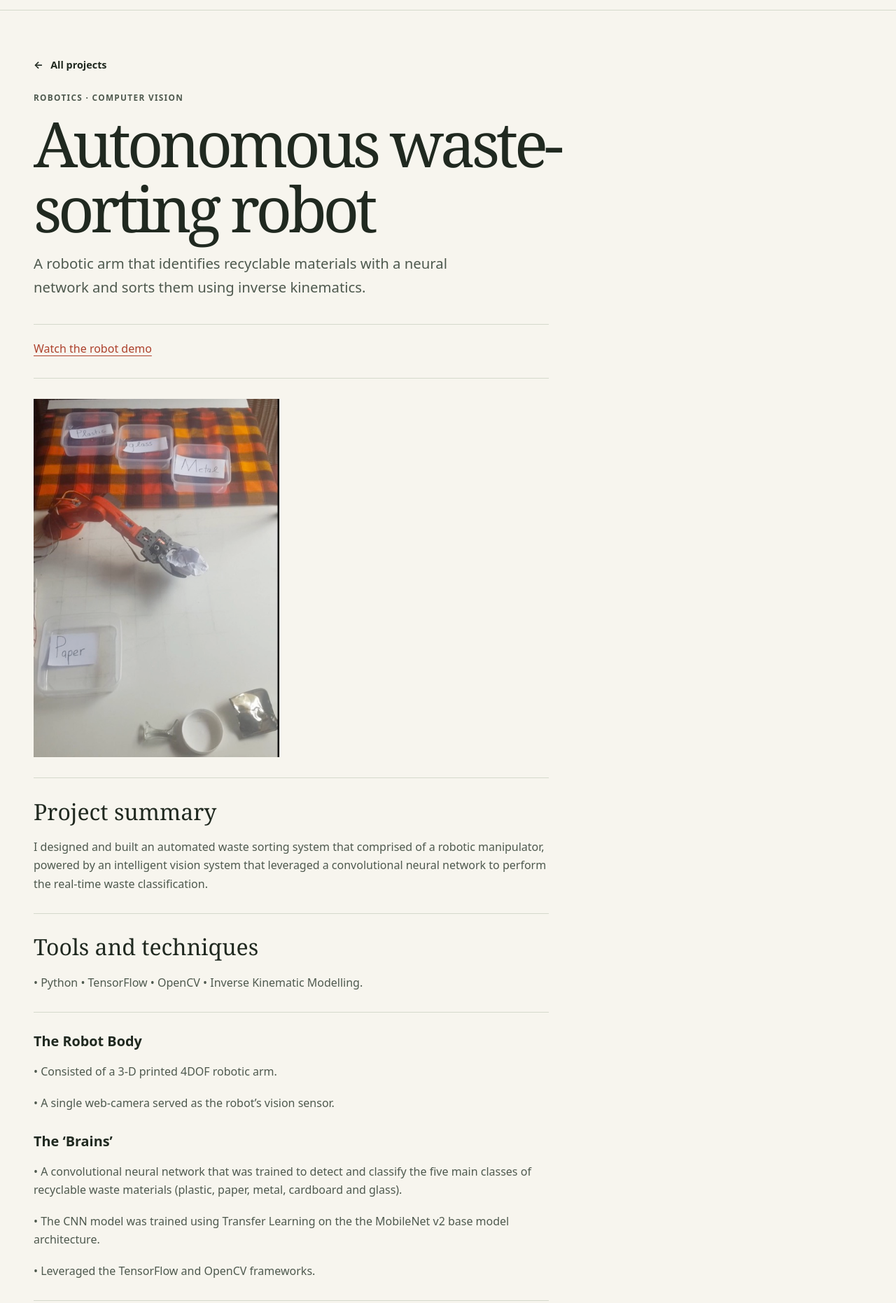
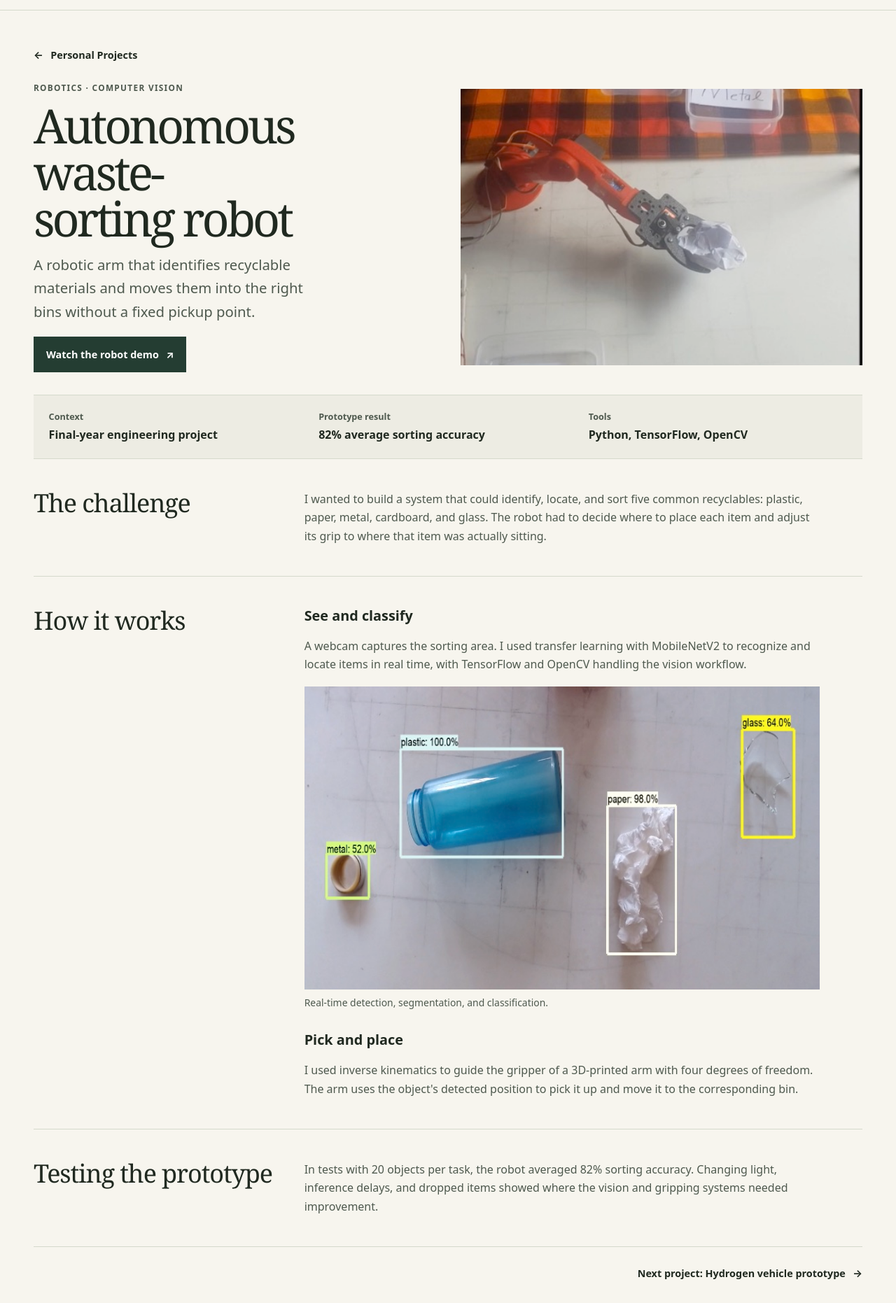
Before and after one commit to JonathanOkeke/Website, a plain HTML site: page post/project-1/index.html in a window 1280 px wide. Shown: the part 60-1922 px from the top of the page at 70% size. Drawn offline with Linux system fonts and the light colour scheme.

Commit message:
Curate personal projects and refresh case studies

```diff
--- a/post/project-1/index.html
+++ b/post/project-1/index.html
@@ -24,39 +24,53 @@
   </header>
   <main id="main" class="wrap">
     <article class="case-study">
-      <a class="back-link" href="../../post/"><span aria-hidden="true">←</span> All projects</a>
-      <p class="meta">Robotics · Computer vision</p>
-          <header class="page-intro">
-      <h1>Autonomous waste-sorting robot</h1>
-      <p class="lede">A robotic arm that identifies recyclable materials with a neural network and sorts them using inverse kinematics.</p>
+      <a class="back-link" href="../"><span aria-hidden="true">←</span> Personal Projects</a>
+      <header class="project-hero">
+        <div class="project-intro">
+          <p class="meta">Robotics · Computer vision</p>
+          <h1>Autonomous waste-sorting robot</h1>
+          <p class="lede">A robotic arm that identifies recyclable materials and moves them into the right bins without a fixed pickup point.</p>
+          <a class="button" href="https://youtu.be/jpArZs5jvVg">Watch the robot demo <span aria-hidden="true">↗</span></a>
+        </div>
+        <figure class="project-cover project-cover-robot">
+          <img src="../../images/robot_sort.jpg" alt="The robotic arm picking up a recyclable item" width="503" height="734">
+        </figure>
+      </header>
 
-    </header>
-      <div class="prose project-content"><p><a href="https://youtu.be/jpArZs5jvVg">Watch the robot demo</a></p>
-<hr>
-<figure>
-    <img src="../../images/robot_sort.jpg" alt="Waste-sorting robot prototype" loading="lazy">
-</figure>
+      <dl class="project-facts">
+        <div><dt>Context</dt><dd>Final-year engineering project</dd></div>
+        <div><dt>Prototype result</dt><dd>82% average sorting accuracy</dd></div>
+        <div><dt>Tools</dt><dd>Python, TensorFlow, OpenCV</dd></div>
+      </dl>
 
-<hr>
-<h2 id="project-summary">Project summary</h2>
-<p>I designed and built an automated waste sorting system that comprised of a robotic manipulator, powered by an intelligent vision system that leveraged a convolutional neural network to perform the real-time waste classification.</p>
-<hr>
-<h2 id="skills--technologies-utilized">Tools and techniques</h2>
-<p>•  Python •  TensorFlow •  OpenCV  •  Inverse Kinematic Modelling.</p>
-<hr>
-<h3 id="the-robot-body">The Robot Body</h3>
-<p>•  Consisted of a 3-D printed 4DOF robotic arm.</p>
-<p>• A single web-camera served as the robot&rsquo;s vision sensor.</p>
-<h3 id="the-brains">The &lsquo;Brains&rsquo;</h3>
-<p>• A convolutional neural network that was trained to detect and classify the five main classes of recyclable waste materials (plastic, paper, metal, cardboard and glass).</p>
-<p>• The CNN model was trained using Transfer Learning on the the MobileNet v2 base model architecture.</p>
-<p>• Leveraged the TensorFlow and OpenCV frameworks.</p>
-<hr>
-<figure>
-    <img src="../../images/cnn_detection.jpg" alt="Neural network detecting recyclable waste" loading="lazy">
-    <figcaption>Real-time detection, segmentation, and classification.</figcaption>
-</figure>
-      </div>
+      <section class="project-section" aria-labelledby="project-summary">
+        <h2 id="project-summary">The challenge</h2>
+        <div class="prose">
+          <p>I wanted to build a system that could identify, locate, and sort five common recyclables: plastic, paper, metal, cardboard, and glass. The robot had to decide where to place each item and adjust its grip to where that item was actually sitting.</p>
+        </div>
+      </section>
+
+      <section class="project-section" aria-labelledby="skills--technologies-utilized">
+        <h2 id="skills--technologies-utilized">How it works</h2>
+        <div class="prose">
+          <h3 id="the-brains">See and classify</h3>
+          <p>A webcam captures the sorting area. I used transfer learning with MobileNetV2 to recognize and locate items in real time, with TensorFlow and OpenCV handling the vision workflow.</p>
+          <figure>
+            <img src="../../images/cnn_detection.jpg" alt="The vision system segmenting and labelling objects" width="765" height="450" loading="lazy">
+            <figcaption>Real-time detection, segmentation, and classification.</figcaption>
+          </figure>
+          <h3 id="the-robot-body">Pick and place</h3>
+          <p>I used inverse kinematics to guide the gripper of a 3D-printed arm with four degrees of freedom. The arm uses the object's detected position to pick it up and move it to the corresponding bin.</p>
+        </div>
+      </section>
+
+      <section class="project-section" aria-labelledby="robot-results">
+        <h2 id="robot-results">Testing the prototype</h2>
+        <div class="prose">
+          <p>In tests with 20 objects per task, the robot averaged 82% sorting accuracy. Changing light, inference delays, and dropped items showed where the vision and gripping systems needed improvement.</p>
+        </div>
+      </section>
+      <p class="project-next"><a class="text-link" href="../project-3/">Next project: Hydrogen vehicle prototype <span aria-hidden="true">→</span></a></p>
     </article>
   </main>
   <footer class="site-footer">
--- a/styles.css
+++ b/styles.css
@@ -206,11 +206,60 @@ h1, h2, h3 { overflow-wrap: break-word; }
 .resume-list { margin-bottom: 0; padding-left: 1.15rem; }
 .resume-list li + li { margin-top: .5rem; }
 .skills-list { margin-top: 0; }
-.case-study { padding-top: clamp(2.5rem, 5vw, 4.25rem); }
-.case-study > .meta { margin-top: 1.65rem; }
-.case-study .page-intro { padding-top: .6rem; }
-.case-study h1 { max-width: 17ch; }
-.project-content { border-top: 1px solid var(--rule); padding-top: 1.35rem; }
+.case-study { padding-top: clamp(1.8rem, 4vw, 3.15rem); }
+.project-hero {
+  display: grid;
+  grid-template-columns: minmax(0, 1fr) minmax(0, 1.05fr);
+  align-items: center;
+  gap: clamp(1.75rem, 5vw, 4.25rem);
+  padding-block: 1.6rem 2rem;
+}
+.project-intro h1 {
+  margin-top: .75rem;
+  font: 400 clamp(2.75rem, 5.3vw, 5rem)/.98 var(--display);
+  letter-spacing: -.06em;
+  text-wrap: balance;
+}
+.project-intro .lede { margin-top: 1rem; }
+.project-intro .button { margin-top: 1.2rem; }
+.project-cover { background: #e5e8dc; }
+.project-cover img {
+  width: 100%;
+  height: auto;
+  aspect-ratio: 1.45;
+  object-fit: cover;
+}
+.project-cover-robot img { object-position: center 35%; }
+.project-facts {
+  display: grid;
+  grid-template-columns: repeat(3, minmax(0, 1fr));
+  gap: 1rem;
+  margin: 0;
+  padding: 1.25rem 1.35rem;
+  border-block: 1px solid var(--rule);
+  background: #edece3;
+}
+.project-facts dt { color: var(--muted); font-size: .79rem; font-weight: 680; }
+.project-facts dd { margin: .16rem 0 0; font-weight: 620; }
+.project-section {
+  display: grid;
+  grid-template-columns: minmax(0, 1fr) minmax(0, 2.3fr);
+  gap: .75rem 2.5rem;
+  padding-block: clamp(1.6rem, 4vw, 2.75rem);
+  border-bottom: 1px solid var(--rule);
+}
+.project-section > h2 { font: 400 clamp(1.65rem, 3vw, 2.25rem)/1.08 var(--display); letter-spacing: -.03em; }
+.project-section .prose > :first-child { margin-top: 0; }
+.project-section .prose img { height: auto; }
+.project-gallery { display: grid; grid-template-columns: repeat(2, minmax(0, 1fr)); gap: .85rem; }
+.project-gallery figure img {
+  width: 100%;
+  aspect-ratio: 4 / 3;
+  object-fit: cover;
+  object-position: center;
+  background: #e5e8dc;
+}
+.project-next { margin-top: 1.5rem; text-align: right; }
 .contact-links { max-width: 46rem; border-top: 1px solid var(--rule); }
 .contact-links a {
   display: grid;
@@ -229,6 +278,8 @@ h1, h2, h3 { overflow-wrap: break-word; }
   .wrap { width: calc(100% - 2.5rem); }
   .hero, .about-layout { grid-template-columns: 1fr; gap: 2rem; }
   .resume-section { grid-template-columns: minmax(0, 1fr); }
+  .project-hero, .project-section { grid-template-columns: minmax(0, 1fr); }
+  .project-intro h1 { max-width: 18ch; }
   .hero h1 { font-size: clamp(4rem, 14.5vw, 7rem); }
   .hero-photo { justify-self: start; }
   .about-layout .hero-photo { margin-top: 0; }
@@ -237,6 +288,7 @@ h1, h2, h3 { overflow-wrap: break-word; }
   .header-inner { flex-direction: column; align-items: flex-start; gap: .65rem; padding-block: .9rem; }
   .site-nav { column-gap: 1.15rem; }
   .project-grid { grid-template-columns: 1fr; }
+  .project-facts { grid-template-columns: minmax(0, 1fr); gap: .65rem; }
   .footer-inner { flex-wrap: wrap; padding-block: .85rem; row-gap: .55rem; }
 }
 @media (prefers-reduced-motion: reduce) {
```
Also changed, not shown: index.html (+4 -0 lines), index.xml (+6 -2 lines), post/index.html (+10 -5 lines), post/index.xml (+6 -2 lines), post/page/2/index.html (+10 -5 lines), post/project-2/index.html (+15 -2 lines), post/project-3/index.html (+51 -44 lines), post/project-4/index.html (+8 -2 lines), sitemap.xml (+8 -4 lines).
